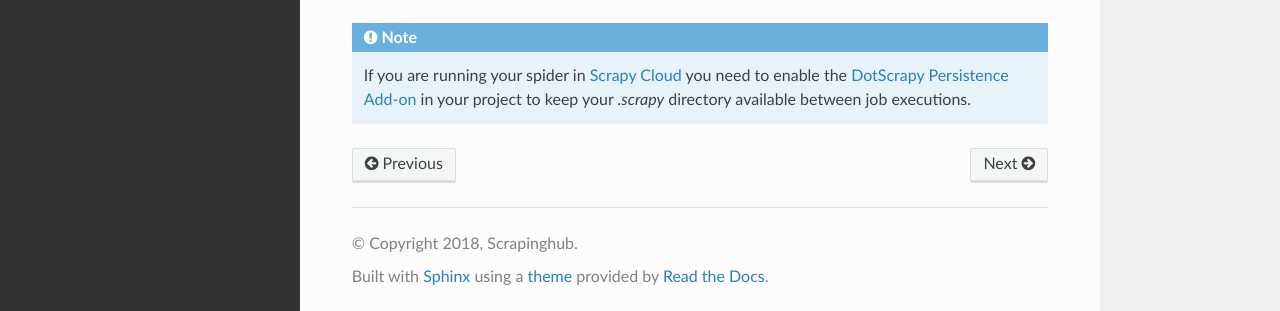
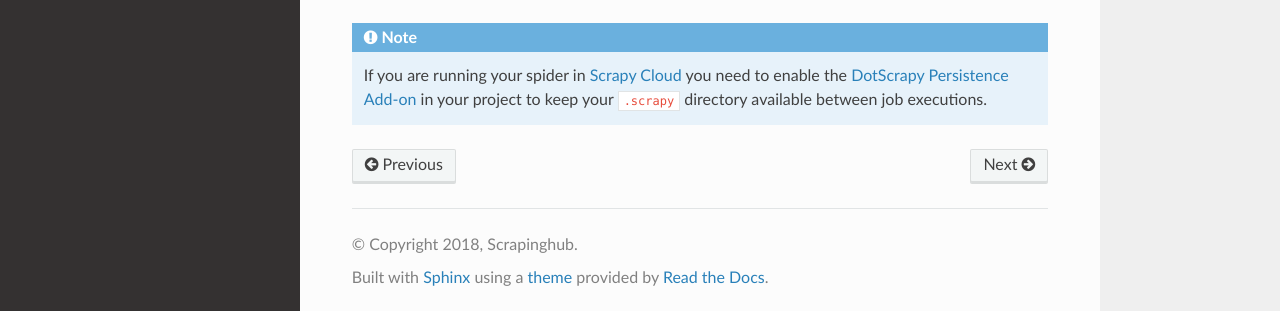
Before and after one commit to scrapinghub/spidermon, a Sphinx documentation site: the page built from docs/source/stats-collection.rst, in a window 1280 px wide and 900 px high, scrolled down 655 px. Shown: the part 586-897 px from the top of the window. Built offline with Sphinx 7.4.7 and the Read the Docs theme 2.0.0, drawn with Linux system fonts in a browser that asks for light colours.

```diff
--- a/docs/source/stats-collection.rst
+++ b/docs/source/stats-collection.rst
@@ -64,7 +64,7 @@ returned in the previous spider executions.
 
 .. note::
     If you are running your spider in `Scrapy Cloud`_ you need to enable the
-    `DotScrapy Persistence Add-on`_ in your project to keep your `.scrapy` directory
+    `DotScrapy Persistence Add-on`_ in your project to keep your ``.scrapy`` directory
     available between job executions.
 
 .. _`Scrapy Cloud`: https://scrapinghub.com/scrapy-cloud
```
